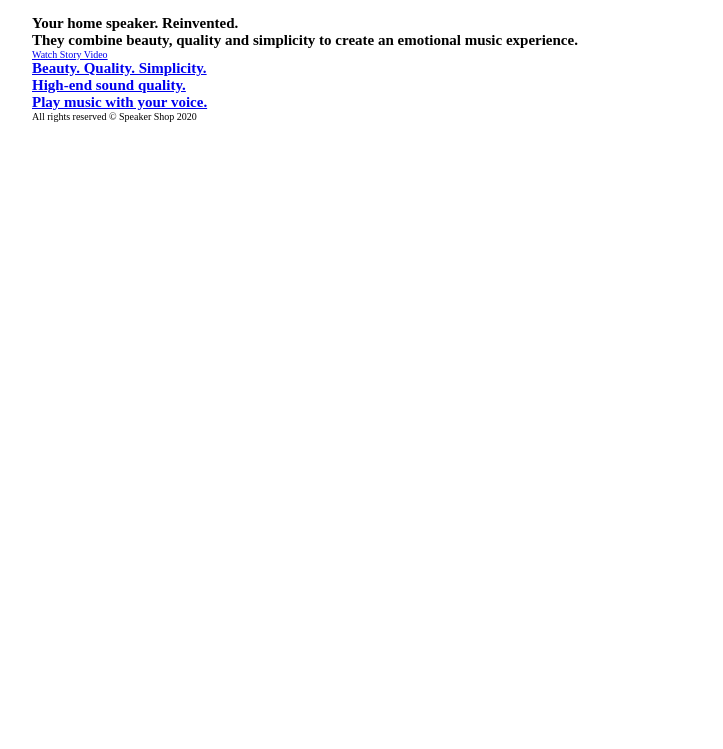
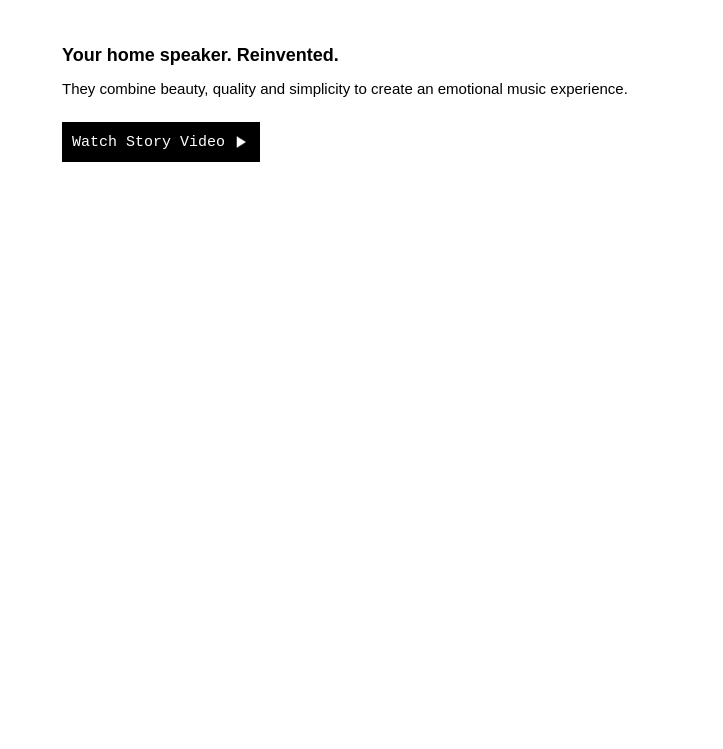
Before and after one commit to WD23-D04/uib-framework-sassy-speaker-shop-Yokosumi, a website: page index.html in a window 1280 px wide. Shown: the part 51-800 px from the top of the page, without its empty margins (96-819 px from the left). Drawn offline with Linux system fonts and the light colour scheme.

Commit message:
first section in main done

```diff
--- a/index.html
+++ b/index.html
@@ -38,20 +38,16 @@
         </h2>
 
         <!-- Link to watch the video -->
-        <div>
-          <a class="button" href="#"
-            >Watch Story Video
-            <img src="./images/play_video.png" alt="play video button" />
-          </a>
+        <div class="watch-story-button">
+          <a class="button" href="#">Watch Story Video </a>
+          <img src="./images/play_video.png" alt="play video button" />
         </div>
       </section>
       <!-- section.intro-text end -->
 
       <!-- Cards -->
       <!-- section.article-section start -->
-      <section class="cards">
-        <!-- a*3>article.article-$>h2+img -->
-        <!-- article-1 link - the whole article is linked-->
+      <!-- <section class="cards">
         <a href="#">
           <article class="article-1">
             <h2>Beauty. Quality. Simplicity.</h2>
@@ -72,11 +68,11 @@
             <img src="./images/open.png" alt="arrow-icon" />
           </article>
         </a>
-      </section>
+      </section> -->
     </main>
     <!-- main end -->
-    <footer>
-      <p>All rights reserved &copy Speaker Shop 2020</p>
-    </footer>
+    <!-- <footer>
+    <p>All rights reserved &copy Speaker Shop 2020</p>
+  </footer> -->
   </body>
 </html>
--- a/styles.scss
+++ b/styles.scss
@@ -1,11 +1,50 @@
 @use "./utilities/reset" as *;
 @use "./utilities/header" as *;
 @use "./utilities/variables" as *;
-
-img {
-  display: none;
-}
+@use "./utilities/mixins" as *;
 
 body {
   margin: 0 10vw;
 }
+
+a {
+  text-decoration: none;
+}
+
+@mixin space($bottom) {
+  margin-bottom: $bottom;
+}
+
+.hero {
+  padding: 3rem;
+  font-family: sans-serif;
+  h1 {
+    font-size: 1.8rem;
+    white-space: nowrap;
+    @include space(1.5rem);
+  }
+  .intro {
+    @include space(2.5rem);
+    font-weight: 500;
+    line-height: 1.6rem;
+  }
+  .watch-story-button {
+    @include flex(0.5rem);
+    justify-content: space-between;
+    align-items: center;
+    background-color: $primary-color;
+    padding: 1em;
+    max-width: fit-content;
+    .button {
+      color: white;
+      font-family: monospace;
+      font-size: 1.5rem;
+    }
+    img {
+      background-color: $primary-color;
+      object-fit: contain;
+      width: 20px;
+      height: 20px;
+    }
+  }
+}
--- a/utilities/_header.scss
+++ b/utilities/_header.scss
@@ -13,8 +13,7 @@ header {
     }
   }
   a {
-    text-decoration: none;
-    color: $link-color;
+    color: $primary-color;
   }
   ul {
     @include flex(1rem);
--- a/utilities/variables.scss
+++ b/utilities/variables.scss
@@ -1,2 +1,2 @@
 $header-font-size: 1.4rem;
-$link-color: hsl(0, 0%, 0%);
+$primary-color: hsl(0, 0%, 0%);
```
Also changed, not shown: styles.css.
